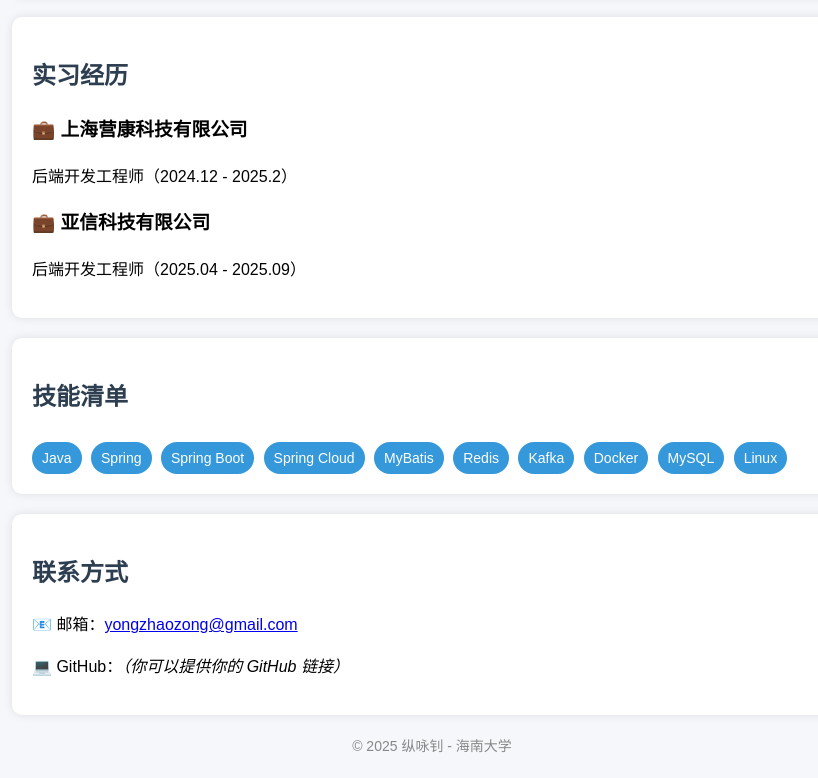
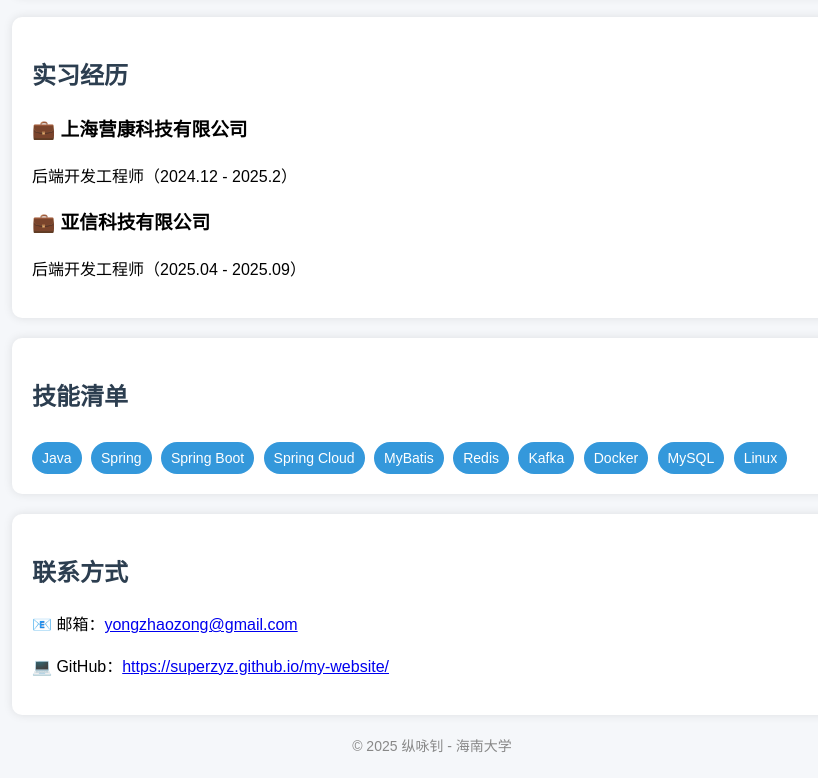
Before and after one commit to superzyz/my-website, a plain HTML site: page index.html in a window 1280 px wide. Shown: the part 802-1580 px from the top of the page, without its empty margins (208-1026 px from the left). Drawn offline with Linux system fonts and the light colour scheme.

Commit message:
Update index.html

```diff
--- a/index.html
+++ b/index.html
@@ -67,7 +67,7 @@
 <section>
   <h2>联系方式</h2>
   <p>📧 邮箱：<a href="mailto:yongzhaozong@gmail.com">yongzhaozong@gmail.com</a></p>
-  <p>💻 GitHub：<em>（你可以提供你的 GitHub 链接）</em></p>
+  <p>💻 GitHub：<a href="https://superzyz.github.io/my-website/">https://superzyz.github.io/my-website/</a></p>
 </section>
 
 <footer>
```
